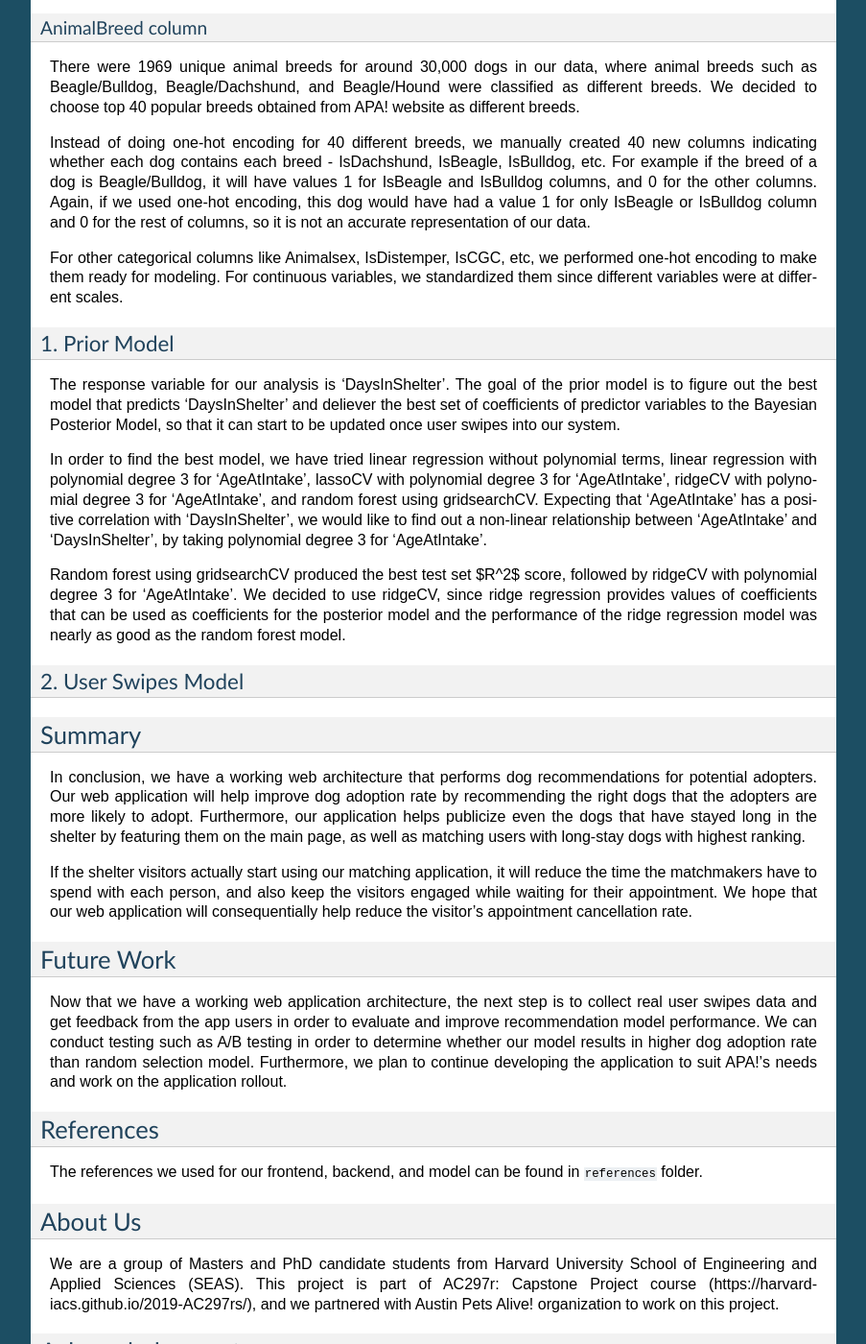
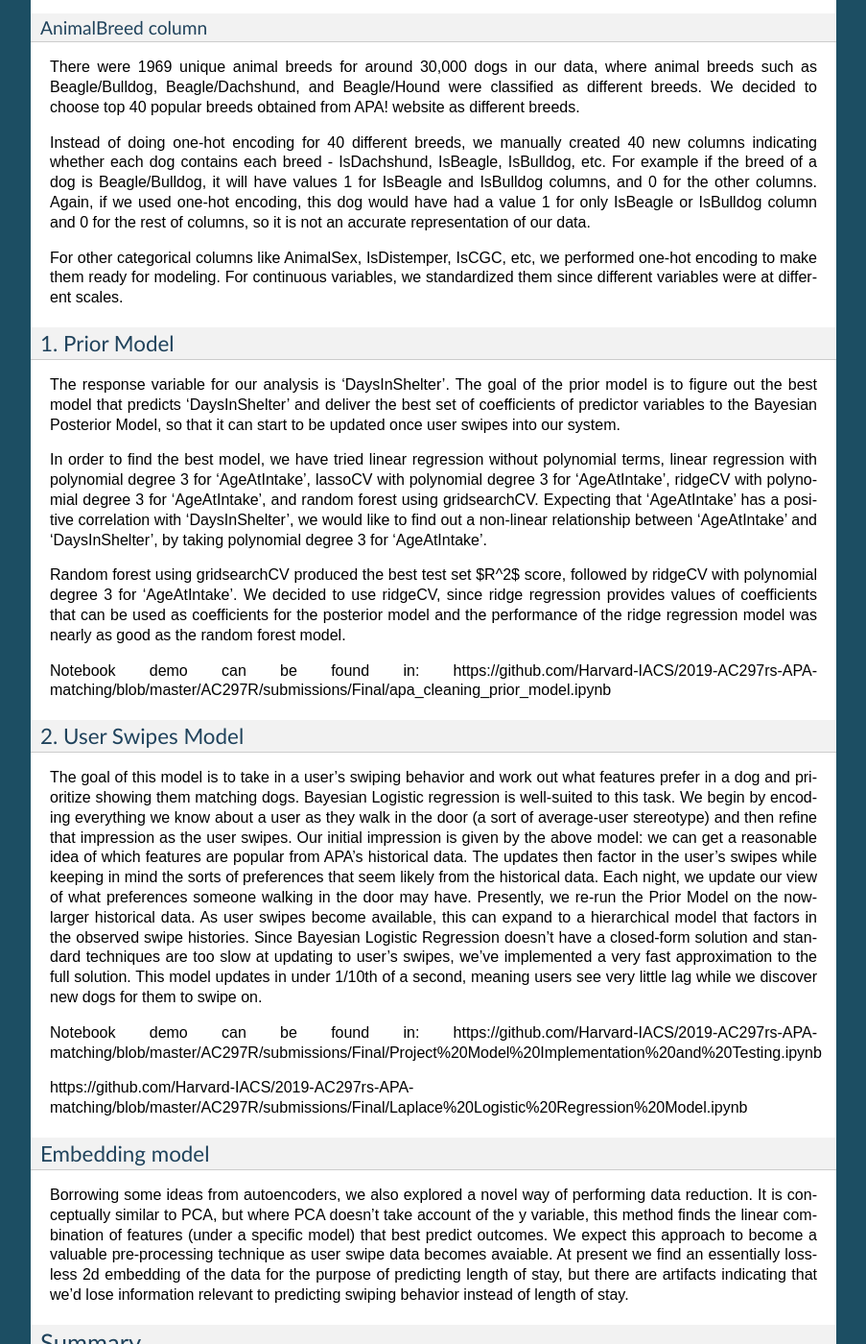
Before and after one commit to rachelmoon290/apatinder-documentation, a Sphinx documentation site: the page built from docs/index.md, in a window 1280 px wide and 1400 px high, scrolled down 4339 px. Shown: the whole window at 96% size, without its empty margins (198-1101 px from the left). Built offline with Sphinx 7.4.7, drawn with Linux system fonts in a browser that asks for light colours.

Commit message:
update documentation

```diff
--- a/docs/index.md
+++ b/docs/index.md
@@ -125,23 +125,34 @@ There were 1969 unique animal breeds for around 30,000 dogs in our data, where a
 
 Instead of doing one-hot encoding for 40 different breeds, we manually created 40 new columns indicating whether each dog contains each breed - IsDachshund, IsBeagle, IsBulldog, etc. For example if the breed of a dog is Beagle/Bulldog, it will have values 1 for IsBeagle and IsBulldog columns, and 0 for the other columns. Again, if we used one-hot encoding, this dog would have had a value 1 for only IsBeagle or IsBulldog column and 0 for the rest of columns, so it is not an accurate representation of our data.
 
-For other categorical columns like Animalsex, IsDistemper, IsCGC, etc, we performed one-hot encoding to make them ready for modeling. For continuous variables, we standardized them since different variables were at different scales.
+For other categorical columns like AnimalSex, IsDistemper, IsCGC, etc, we performed one-hot encoding to make them ready for modeling. For continuous variables, we standardized them since different variables were at different scales.
 
 ### 1. Prior Model
 
-The response variable for our analysis is 'DaysInShelter'. The goal of the prior model is to figure out the best model that predicts 'DaysInShelter' and deliever the best set of coefficients of predictor variables to the Bayesian Posterior Model, so that it can start to be updated once user swipes into our system.
+The response variable for our analysis is 'DaysInShelter'. The goal of the prior model is to figure out the best model that predicts 'DaysInShelter' and deliver the best set of coefficients of predictor variables to the Bayesian Posterior Model, so that it can start to be updated once user swipes into our system.
 
 In order to find the best model, we have tried linear regression without polynomial terms, linear regression with polynomial degree 3 for 'AgeAtIntake', lassoCV with polynomial degree 3 for 'AgeAtIntake', ridgeCV with polynomial degree 3 for 'AgeAtIntake', and random forest using gridsearchCV. Expecting that 'AgeAtIntake' has a positive correlation with 'DaysInShelter', we would like to find out a non-linear relationship between 'AgeAtIntake' and 'DaysInShelter', by taking polynomial degree 3 for 'AgeAtIntake'.
 
 Random forest using gridsearchCV produced the best test set $R^2$ score, followed by ridgeCV with polynomial degree 3 for 'AgeAtIntake'. We decided to use ridgeCV, since ridge regression provides values of coefficients that can be used as coefficients for the posterior model and the performance of the ridge regression model was nearly as good as the random forest model.
 
+Notebook demo can be found in: https://github.com/Harvard-IACS/2019-AC297rs-APA-matching/blob/master/AC297R/submissions/Final/apa_cleaning_prior_model.ipynb
 
 
 ### 2. User Swipes Model
 
+The goal of this model is to take in a user's swiping behavior and work out what features prefer in a dog and prioritize showing them matching dogs.
+Bayesian Logistic regression is well-suited to this task. We begin by encoding everything we know about a user as they walk in the door (a sort of average-user stereotype) and then refine that impression as the user swipes. Our initial impression is given by the above model: we can get a reasonable idea of which features are popular from APA's historical data. The updates then factor in the user's swipes while keeping in mind the sorts of preferences that seem likely from the historical data.
+Each night, we update our view of what preferences someone walking in the door may have. Presently, we re-run the Prior Model on the now-larger historical data. As user swipes become available, this can expand to a hierarchical model that factors in the observed swipe histories.
+Since Bayesian Logistic Regression doesn't have a closed-form solution and standard techniques are too slow at updating to user's swipes, we've implemented a very fast approximation to the full solution.  This model updates in under 1/10th of a second, meaning users see very little lag while we discover new dogs for them to swipe on.
+
+Notebook demo can be found in:
+https://github.com/Harvard-IACS/2019-AC297rs-APA-matching/blob/master/AC297R/submissions/Final/Project%20Model%20Implementation%20and%20Testing.ipynb
+
+https://github.com/Harvard-IACS/2019-AC297rs-APA-matching/blob/master/AC297R/submissions/Final/Laplace%20Logistic%20Regression%20Model.ipynb
 
 
-
+### Embedding model
+Borrowing some ideas from autoencoders, we also explored a novel way of performing data reduction. It is conceptually similar to PCA, but where PCA doesn't take account of the y variable, this method finds the linear combination of features (under a specific model) that best predict outcomes. We expect this approach to become a valuable pre-processing technique as user swipe data becomes avaiable. At present we find an essentially lossless 2d embedding of the data for the purpose of predicting length of stay, but there are artifacts indicating that we'd lose information relevant to predicting swiping behavior instead of length of stay.
 
 ## Summary
 In conclusion, we have a working web architecture that performs dog recommendations for potential adopters. Our web application will help improve dog adoption rate by recommending the right dogs that the adopters are more likely to adopt. Furthermore, our application helps publicize even the dogs that have stayed long in the shelter by featuring them on the main page, as well as matching users with long-stay dogs with highest ranking.
```
